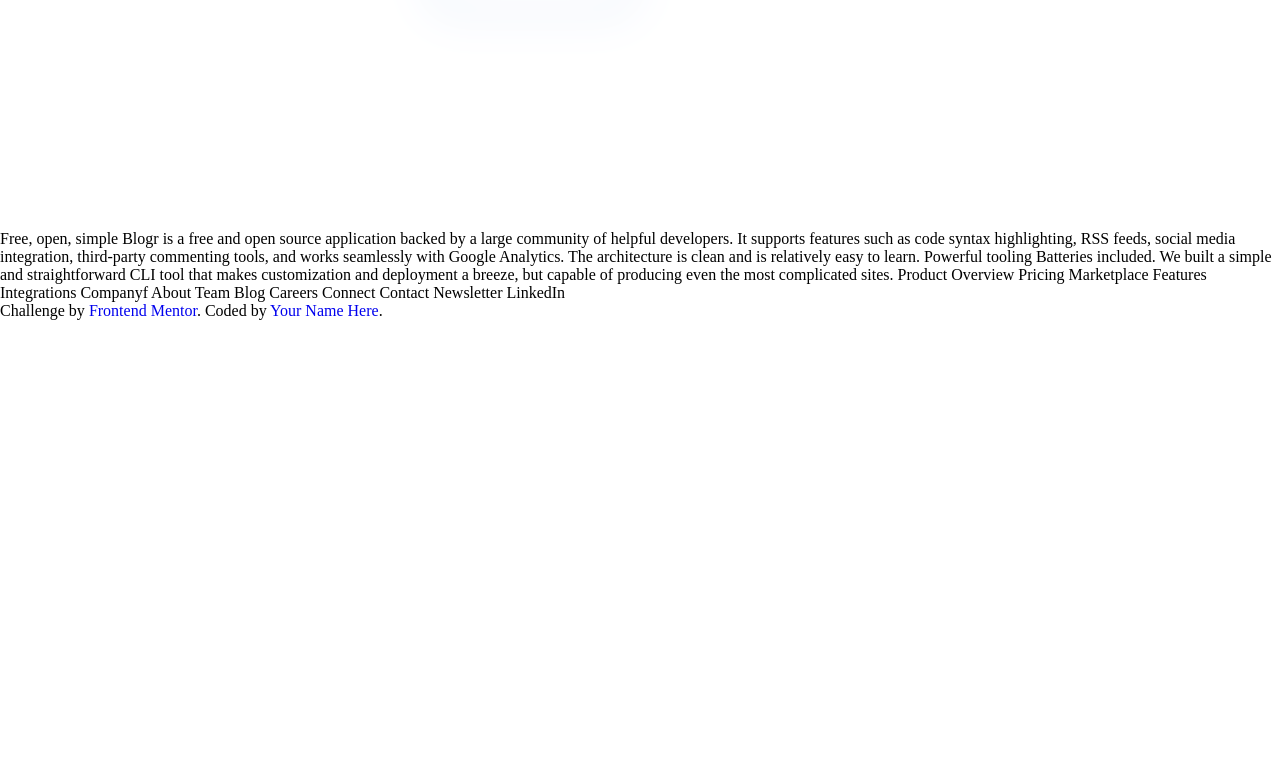
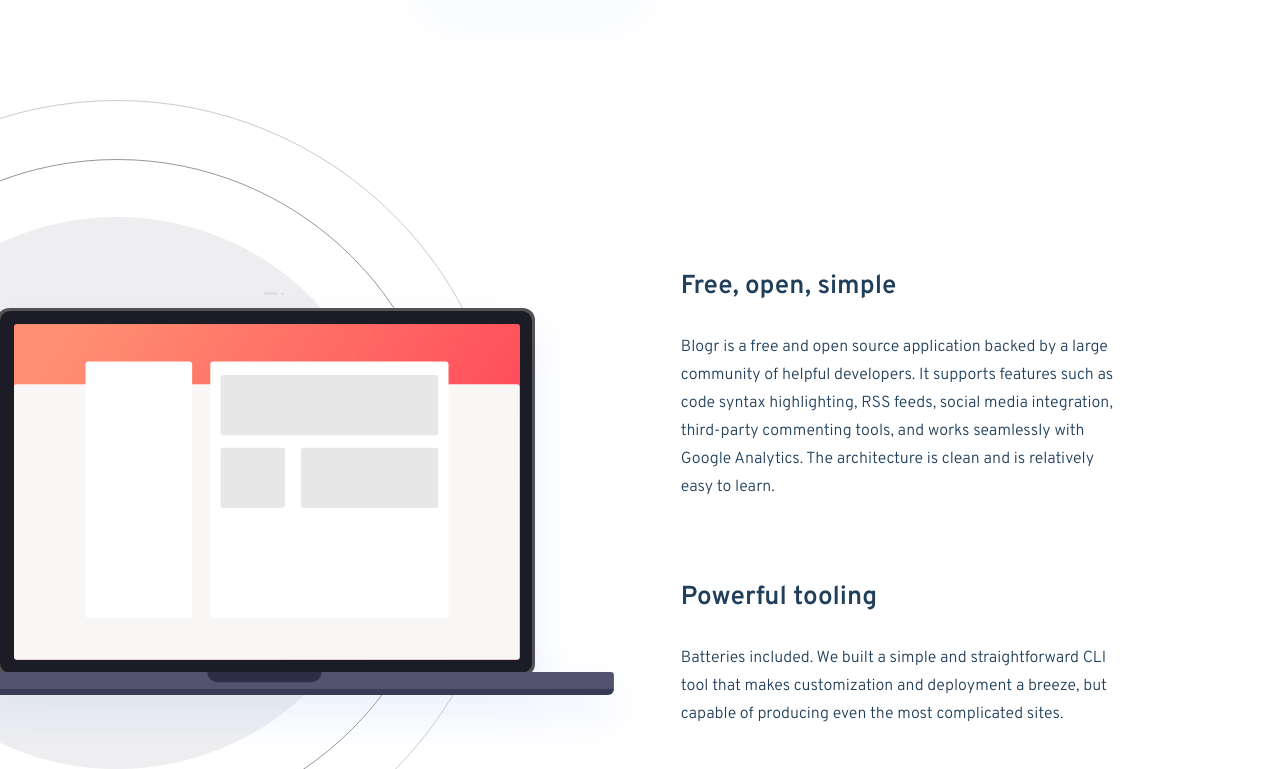
Before and after one commit to aatrujano/blogr-landing-page-main, a plain HTML site: page index.html in a window 1280 px wide. Shown: the part 2137-2906 px from the top of the page. Before the commit the page ends 2457 px from the top, so only its background shows below. Drawn offline with Linux system fonts and the light colour scheme.

Commit message:
'freeOpenSimple' desktop design

```diff
--- a/index.html
+++ b/index.html
@@ -182,20 +182,35 @@
           </p>
         </div>
       </div>
-      <div class=""></div>
+      <div class="freeOpenSimple">
+        <div class="freeOpenSimple__container flex latPadding">
+          <div class="freeOpenSimple__container-img">
+            <img src="./images/illustration-laptop-desktop.svg" alt="" />
+          </div>
+          <div class="freeOpenSimple__container-info flex flex-col">
+            <h3>Free, open, simple</h3>
+            <p>
+              Blogr is a free and open source application backed by a large
+              community of helpful developers. It supports features such as code
+              syntax highlighting, RSS feeds, social media integration,
+              third-party commenting tools, and works seamlessly with Google
+              Analytics. The architecture is clean and is relatively easy to
+              learn.
+            </p>
+            <h3>Powerful tooling</h3>
+            <p>
+              Batteries included. We built a simple and straightforward CLI tool
+              that makes customization and deployment a breeze, but capable of
+              producing even the most complicated sites.
+            </p>
+          </div>
+        </div>
+      </div>
     </main>
     <footer></footer>
 
-    Free, open, simple Blogr is a free and open source application backed by a
-    large community of helpful developers. It supports features such as code
-    syntax highlighting, RSS feeds, social media integration, third-party
-    commenting tools, and works seamlessly with Google Analytics. The
-    architecture is clean and is relatively easy to learn. Powerful tooling
-    Batteries included. We built a simple and straightforward CLI tool that
-    makes customization and deployment a breeze, but capable of producing even
-    the most complicated sites. Product Overview Pricing Marketplace Features
-    Integrations Companyf About Team Blog Careers Connect Contact Newsletter
-    LinkedIn
+    Product Overview Pricing Marketplace Features Integrations Companyf About
+    Team Blog Careers Connect Contact Newsletter LinkedIn
 
     <div class="attribution">
       Challenge by
--- /dev/null
+++ b/scss/_freeOpenSimple.scss
@@ -0,0 +1,25 @@
+.main {
+  .freeOpenSimple {
+    color: $veryDarkBlue;
+    &__container {
+      position: relative;
+      justify-content: space-between;
+      padding-top: 18.75rem;
+      &-img {
+        img {
+          position: absolute;
+          left: -275px;
+          top: 130px;
+        }
+      }
+      &-info {
+        width: 45.7%;
+        > p {
+          &:not(:last-child) {
+            margin-bottom: 5rem;
+          }
+        }
+      }
+    }
+  }
+}
--- a/scss/_global.scss
+++ b/scss/_global.scss
@@ -39,6 +39,7 @@ h4 {
 }
 h3{
   font-size: 1.625rem;
+  margin-bottom: 1.875rem;
 }
 h2{
   font-size: 2.25rem;
--- a/scss/_main-designedForFuture.scss
+++ b/scss/_main-designedForFuture.scss
@@ -27,9 +27,6 @@
           max-width: 40rem;
           align-items: center;
           text-align: center;
-        }
-        > h3 {
-          margin-bottom: 1.875rem;
         }
         > p {
           &:not(:last-child) {
--- a/scss/style.scss
+++ b/scss/style.scss
@@ -5,3 +5,4 @@
 @import 'header';
 @import 'main-designedForFuture';
 @import 'main-stateOfArt';
+@import 'freeOpenSimple';
```
Also changed, not shown: scss/style.css, 1 other file.
